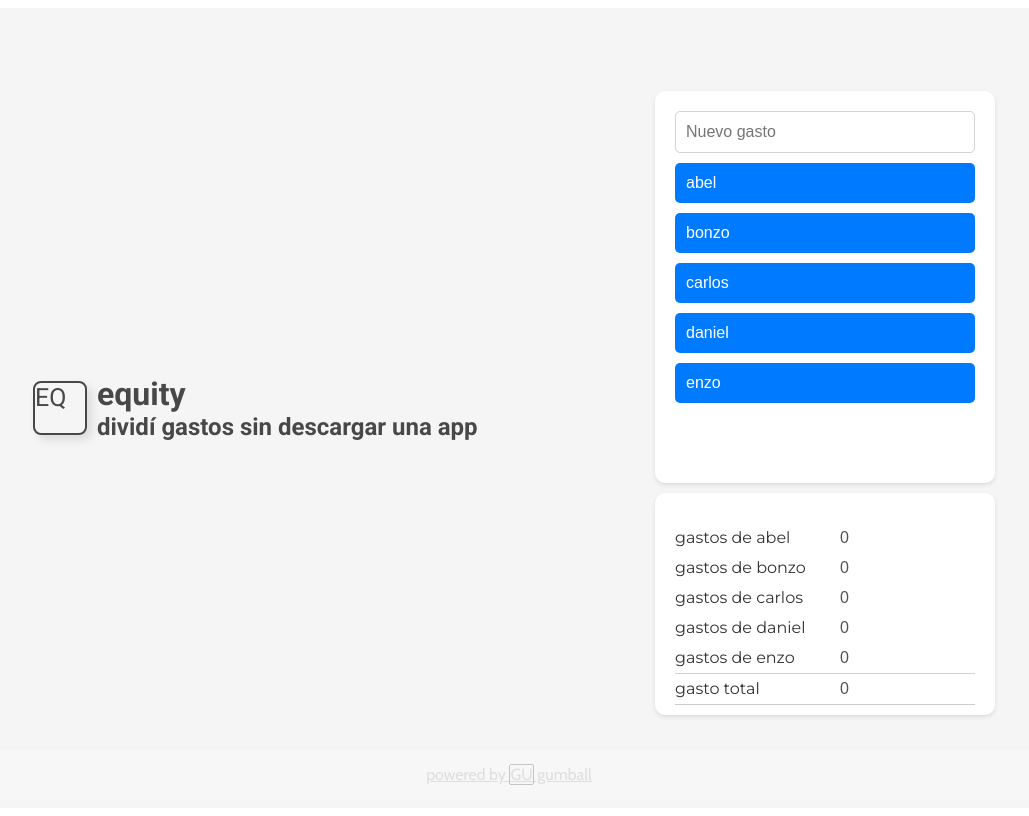
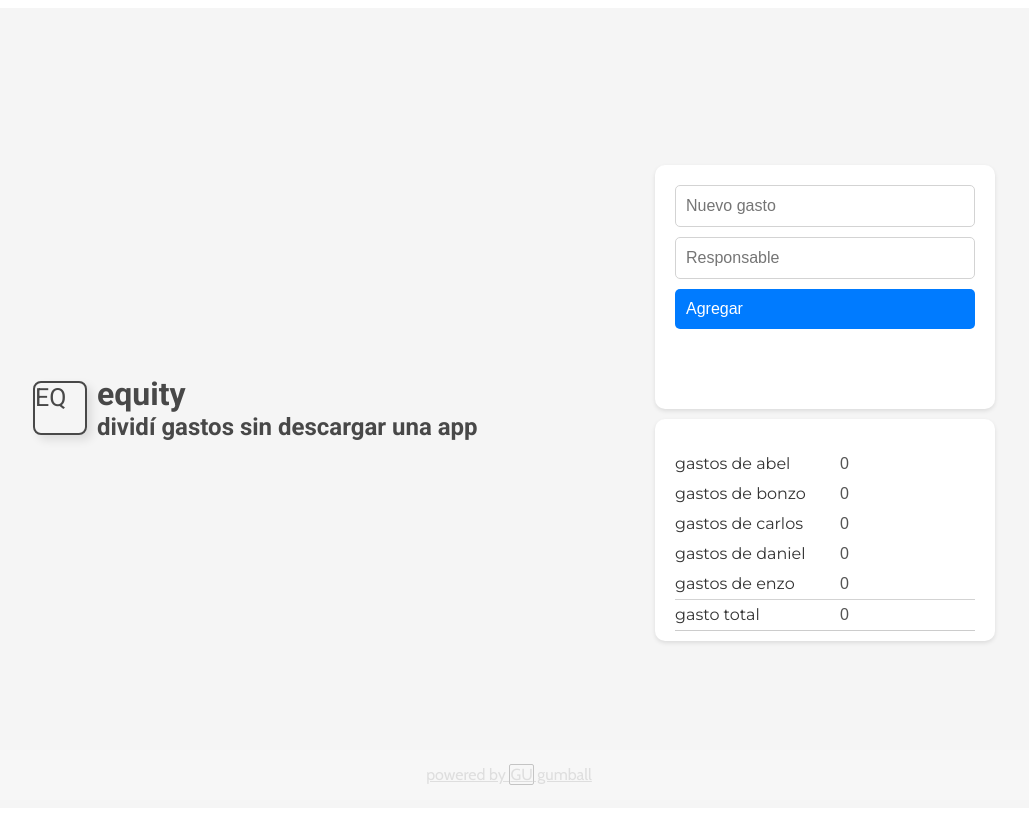
Before and after one commit to bcmfranco/equity, a Nuxt app: page / in a window 1280 px wide. Shown: the whole page, without its empty margins (131-1160 px from the left). Built offline with nearby package versions, Linux system fonts and the light colour scheme.

Commit message:
Baby steps

```diff
--- a/src/pages/index.vue
+++ b/src/pages/index.vue
@@ -9,13 +9,10 @@
       <div id="list">
         <div id="input_wrapper">
           <input type="number" id="add_item" v-model.number="newItem" placeholder="Nuevo gasto" />
-          <button @click="addItem(1)">abel</button>
-          <button @click="addItem(2)">bonzo</button>
-          <button @click="addItem(3)">carlos</button>
-          <button @click="addItem(4)">daniel</button>
-          <button @click="addItem(5)">enzo</button>
+          <input type="text" id="responsable" v-model.text="responsable" placeholder="Responsable" />
+          <button @click="addItem2(newItem, responsable)">Agregar</button>
+        </div>
 
-        </div>
 
         <div id="item_list">
           <div v-for="item in sortedItems" :key="item.id" class="item">
@@ -117,7 +114,11 @@ export default {
       sortedItems: [],
       phoneNumber: "+543413690080",
       abel: 0,
-      bonzo: 0
+      bonzo: 0,
+      newItemValue: null,
+      newItemResponsible: null,
+      newResposibles: {"player1": 0, "player2": 0, "player3": 0, "player2": 0, "player5": 0}
+
     };
   },
   mounted() {
@@ -180,6 +181,17 @@ export default {
 
       return this.totalMax = abelTotal + bonzoTotal + carlosTotal + danielTotal + enzoTotal;
     },
+    addItem2(newItem, responsible) {
+
+      console.log("responsible", responsible);
+
+      var newMember = {};
+      newMember[responsible] = newItem;
+
+      console.log("newMember", newMember);
+
+    },
+
     addItem(cateogry) {
 
       if(cateogry == 1){ // abel
```
